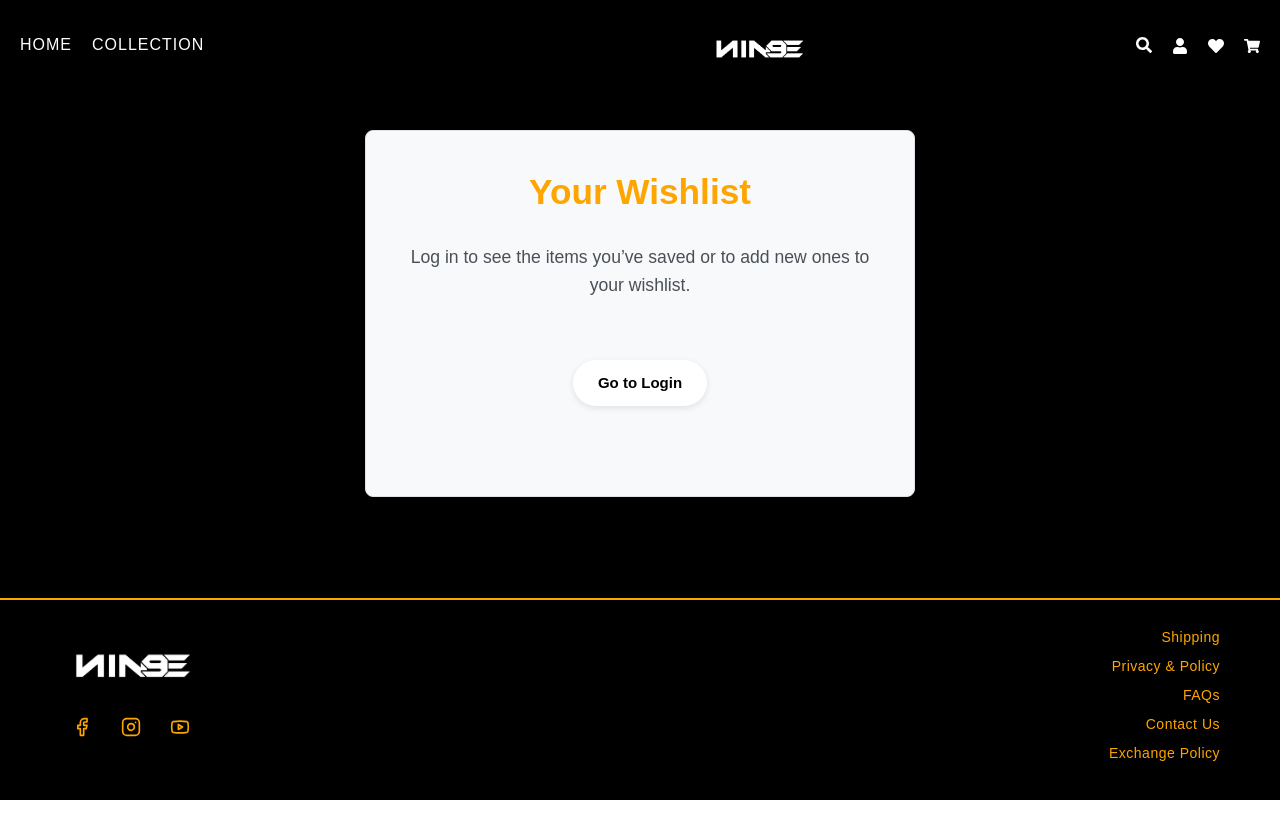
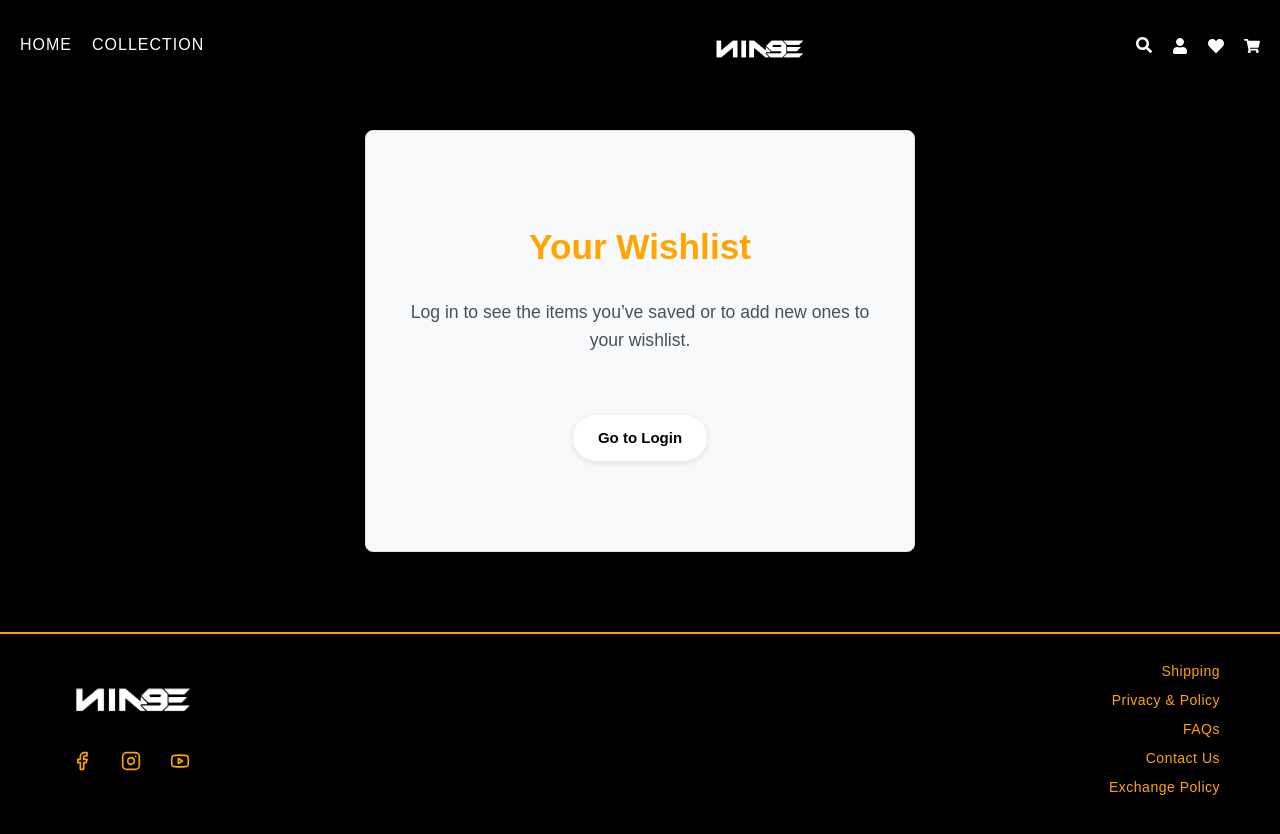
Before and after one commit to nine9clothing/nine, a React (Vite) app in the folder client/: page /wishlist in a window 1280 px wide. Before the commit the page ends 800 px from the top, so only its background shows below. Built offline with nearby package versions, Linux system fonts and the light colour scheme; no server answers.

Commit message:
your message about the changes

```diff
--- a/client/src/pages/WishlistPage.jsx
+++ b/client/src/pages/WishlistPage.jsx
@@ -140,6 +140,7 @@ const styles = {
     fontSize: window.innerWidth <= 768 ? '2rem' : '2.2rem',
     marginBottom: '30px',
     color: '#Ffa500',
+    marginTop: '55px',
     textAlign: 'center',
   },
   loadingText: {
```
